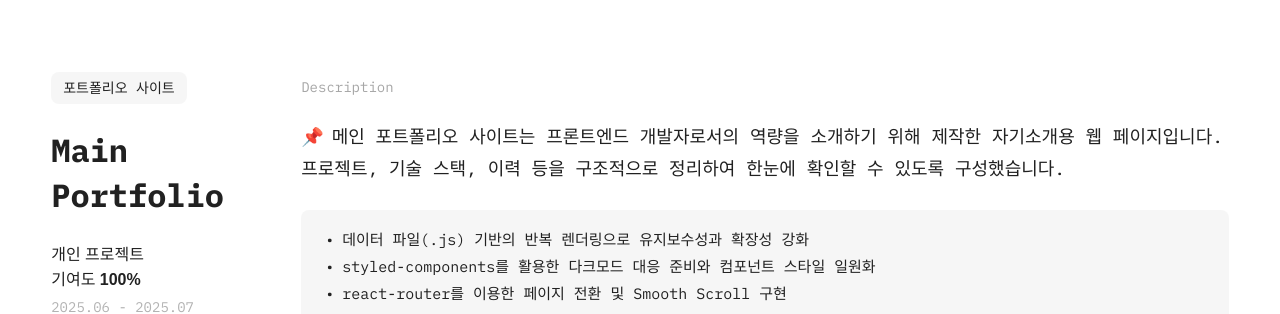
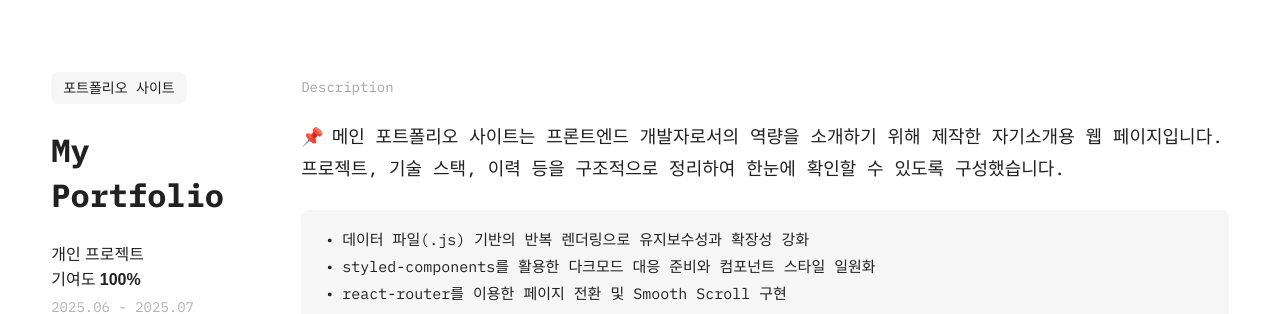
Before and after one commit to zvnghyvn/main-portfolio, a React (Vite) app: page / in a window 1280 px wide. Shown: the part 2460-2774 px from the top of the page. Built offline with nearby package versions, Linux system fonts and the light colour scheme; a web font is replaced by a local one.

Commit message:
Project 이름 변경

```diff
--- a/src/data/projectProcess.js
+++ b/src/data/projectProcess.js
@@ -235,7 +235,7 @@ const projectProcess = [
     presentationUrl: '',
 
     overview: {
-      name: 'Main Portfolio',
+      name: 'My Portfolio',
       period: '2025.06 - 2025.07',
       members: '개인 프로젝트',
       role: '기여도 100%',
--- a/src/data/projects.js
+++ b/src/data/projects.js
@@ -75,7 +75,7 @@ const projects = [
   },
   {
     id: 'portfolio',
-    title: 'Main Portfolio',
+    title: 'My Portfolio',
     keyword: '포트폴리오 사이트',
     period: '2025.06 - 2025.07',
     type: '개인 프로젝트',
```
